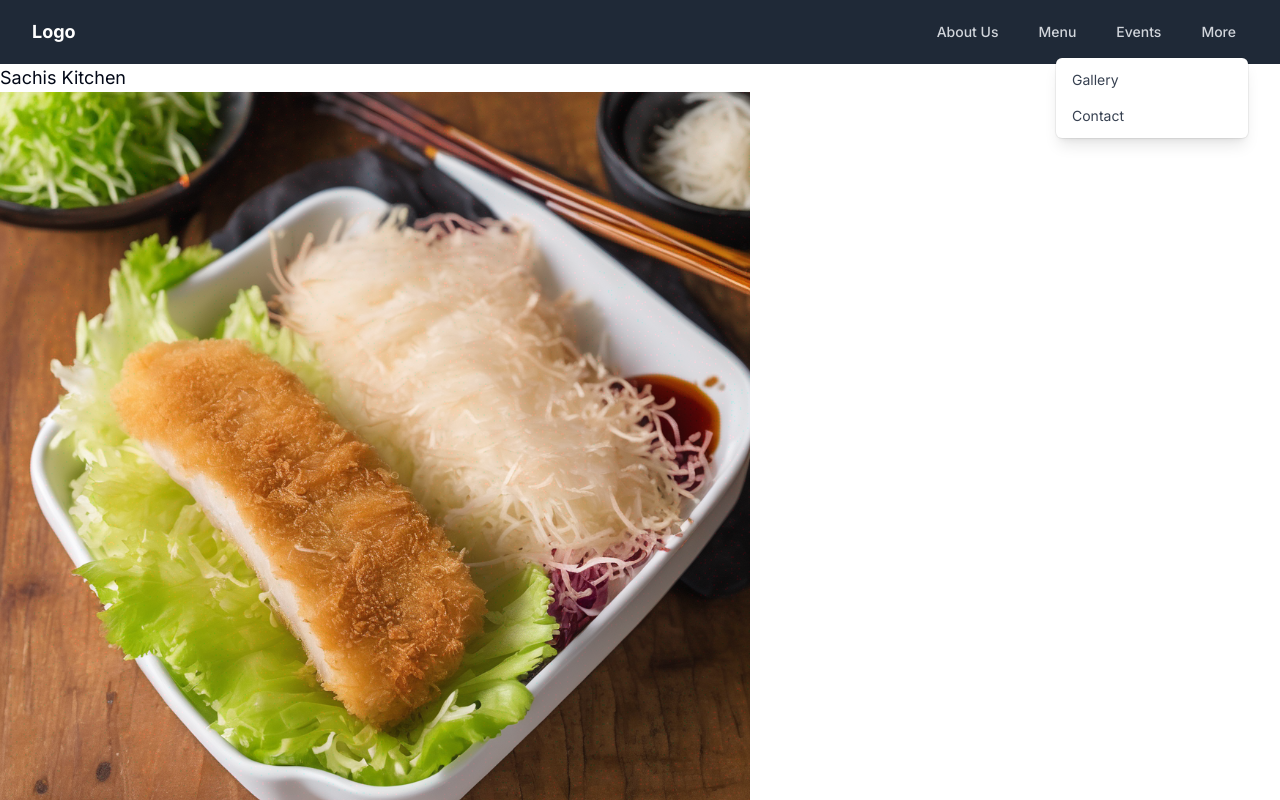
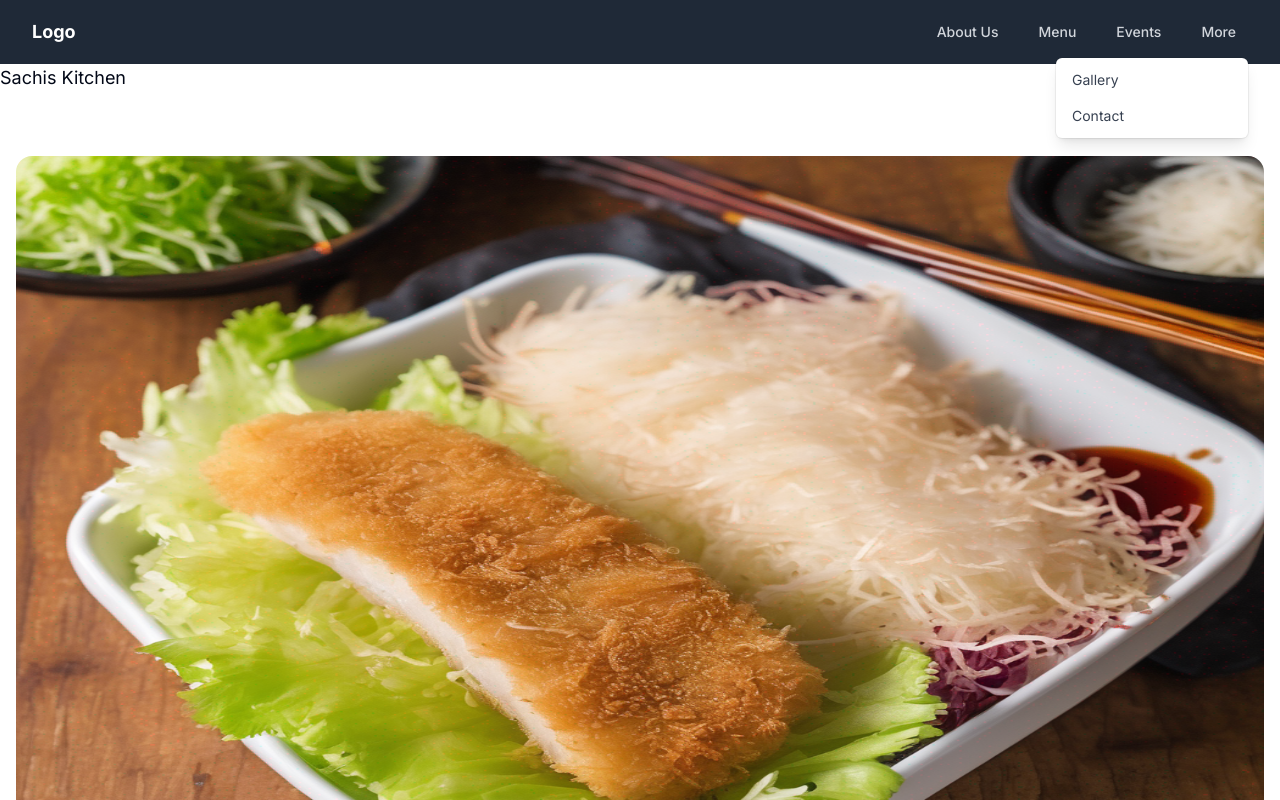
Before and after one commit to Akwei001/Sachi-s-Kitchen, a Next.js app: page / in a window 1280 px wide. Shown: the top 800 px of the page. Built offline with nearby package versions, Linux system fonts and the light colour scheme.

Commit message:
image size correct

```diff
--- a/src/components/ui/Slider.tsx
+++ b/src/components/ui/Slider.tsx
@@ -23,15 +23,17 @@ const Slider = () => {
   // }, [images.length]);
 
   return (
-    <div className="relative flex-1 w-full h-1/2">
+    <div className=" relative flex justify-center w-full border-red-500 max-w-[1400px] h-[900px]  m-auto py-16 px-4 group">
       <Image
         src={images[currentImageIndex]}
         alt={`Slider Image ${currentImageIndex + 1}`}
-        // className='object-fill'
-        // style={{objectFit: "contain"}}
+        className='w-full h-full rounded-2xl'
+        // style={{objectFit: "contain"}}S
         // fill={true}
-        width={750}
-        height={500}
+        //  objectFit='cover'
+        // layout='fill'
+         width={1400}
+         height={780}
       />
     </div>
   );
```
